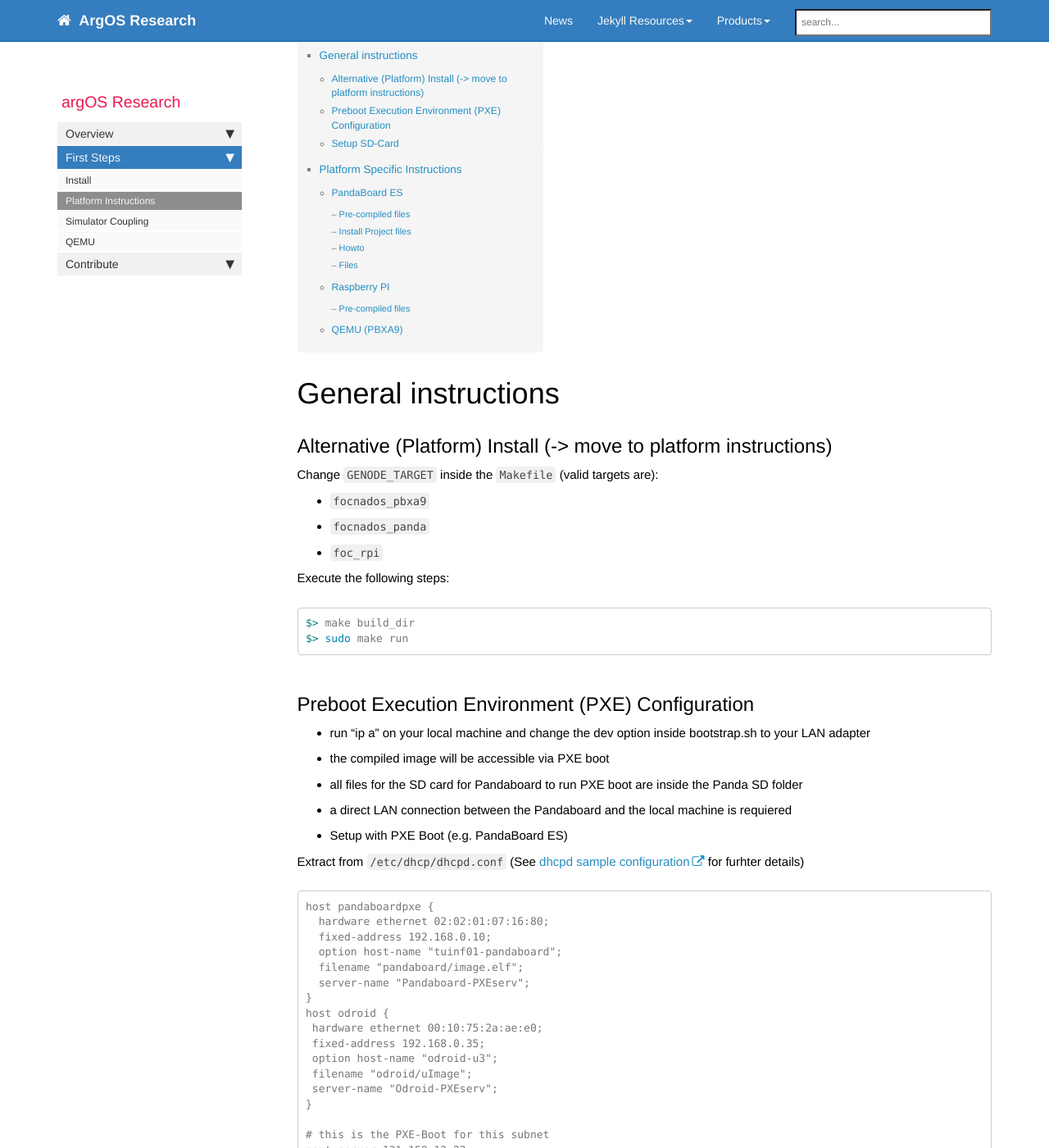
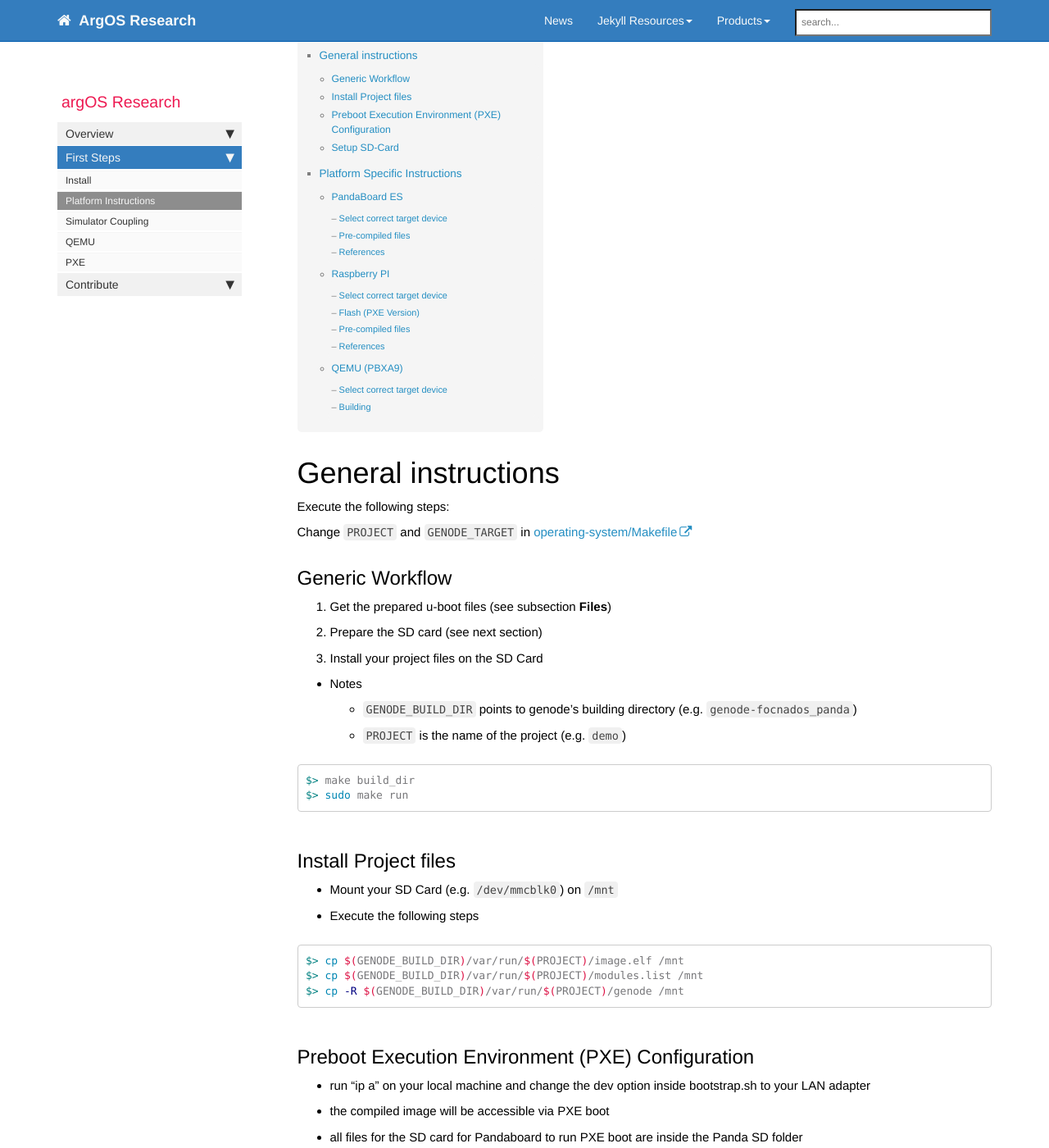
Before and after one commit to Flowm/argos-research.github.io, a Jekyll site: the page built from pages/argOS/platforms.md, in a window 1280 px wide and 1400 px high, scrolled down 190 px. Shown: the whole window at 82% size. Built offline with Jekyll 4.4.1, drawn with Linux system fonts in a browser that asks for light colours; nearby versions of some CDN libraries; comment, search, counter and statistics services are not loaded; some of the changed text lies outside the part shown.

Commit message:
pxe added

````diff
--- a/_data/sidebars/main_sidebar.yml
+++ b/_data/sidebars/main_sidebar.yml
@@ -36,6 +36,9 @@ entries:
     - title: QEMU
       url: /qemu.html
       output: web
+    - title: PXE
+      url: /pxe.html
+      output: web
 
   - title: Contribute
     output: web
--- a/pages/argOS/platforms.md
+++ b/pages/argOS/platforms.md
@@ -11,21 +11,34 @@ folder: "argOS"
 
 # General instructions
 
-## Alternative (Platform) Install (-> move to platform instructions)
+Execute the following steps:
 
-Change `GENODE_TARGET` inside the `Makefile` (valid targets are):
+Change `PROJECT` and `GENODE_TARGET` in [operating-system/Makefile](https://github.com/argos-research/operating-system/blob/master/Makefile)
 
-* `focnados_pbxa9`
+## Generic Workflow
+1. Get the prepared u-boot files (see subsection **Files**)
+2. Prepare the SD card (see next section)
+3. Install your project files on the SD Card
 
-* `focnados_panda`
+* Notes
 
-* `foc_rpi`
-
-Execute the following steps:
+  * `GENODE_BUILD_DIR` points to genode's building directory (e.g. `genode-focnados_panda`)
+  * `PROJECT` is the name of the project (e.g. `demo`)
 
 ```sh
 $> make build_dir
 $> sudo make run
+```
+## Install Project files
+
+* Mount your SD Card (e.g. `/dev/mmcblk0`) on `/mnt`
+
+* Execute the following steps
+
+```sh
+$> cp $(GENODE_BUILD_DIR)/var/run/$(PROJECT)/image.elf /mnt
+$> cp $(GENODE_BUILD_DIR)/var/run/$(PROJECT)/modules.list /mnt
+$> cp -R $(GENODE_BUILD_DIR)/var/run/$(PROJECT)/genode /mnt
 ```
 
 ## Preboot Execution Environment (PXE) Configuration
@@ -132,30 +145,19 @@ fi
 
 ## PandaBoard ES
 
-1. Get the prepared u-boot files (see subsection **Files**)
-2. Prepare the SD card (see next section)
-3. Install your project files on the SD Card
+### Select correct target device
+
+Change `GENODE_TARGET` inside the `Makefile` to `focnados_panda`
+
+```make
+GENODE_TARGET = focnados_panda
+```
 
 ### Pre-compiled files
+  * [U-boot Image](https://github.com/argos-research/operating-system/tree/master/Panda%20SD)
 
-### Install Project files
 
-* Mount your SD Card (e.g. `/dev/mmcblk0`) on `/mnt`
-
-* Execute the following steps
-
-```sh
-$> cp $(GENODE_BUILD_DIR)/var/run/$(PROJECT)/image.elf /mnt
-$> cp $(GENODE_BUILD_DIR)/var/run/$(PROJECT)/modules.list /mnt
-$> cp -R $(GENODE_BUILD_DIR)/var/run/$(PROJECT)/genode /mnt
-```
-
-* Notes
-
-  * `GENODE_BUILD_DIR` points to genode's building directory (e.g. `genode-focnados_panda`)
-  * `PROJECT` is the name of the project (e.g. `demo`)
-
-### Howto
+### References
 Further (deeper) information about this topic can be found under the following links:
 
 * [MLO & u-boot](http://elinux.org/Panda_How_to_MLO_%26_u-boot)
@@ -164,22 +166,42 @@ Further (deeper) information about this topic can be found under the following l
 
 * [Linux on ARM](https://eewiki.net/display/linuxonarm/PandaBoard)
 
-### Files
-* [U-boot Image](https://github.com/argos-research/operating-system/tree/master/Panda%20SD)
 
 ## Raspberry PI
 
-* [Uboot Image](https://nextcloud.os.in.tum.de/s/xAxEQYA57SIhnhz)
+### Select correct target device
+Change `GENODE_TARGET` inside the `Makefile` to `foc_rpi`
 
+```make
+GENODE_TARGET = foc_rpi
+```
+
+### Flash (PXE Version)
+**We are assuming DISK=/dev/mmcblk0 as your sd card device**.
+```sh
+sudo dd if=./RaspberryPiU-Boot.img of=/dev/mmcblk0 bs=4M
+```
+
+For further PXE/tftp instructions [pxe/tftp](/pxe.html) section.
+
+### Pre-compiled files
+* [RaspberryPiU-Boot.img](https://nextcloud.os.in.tum.de/s/xAxEQYA57SIhnhz)
+
+### References
 * [Building U-Boot](http://wiki.beyondlogic.org/index.php?title=Compiling_uBoot_RaspberryPi)
 
-### Pre-compiled files
+
 
 ## QEMU (PBXA9)
-Change `PROJECT` and `GENODE_TARGET` in [operating-system/Makefile](https://github.com/argos-research/operating-system/blob/master/Makefile)
-
-vor make run muss make vde ausgefuehr twerden
+### Select correct target device
 
 ```make
 GENODE_TARGET = focnados_pbxa9
 ```
+
+### Building
+* Execute the following steps
+```sh
+sudo make vde
+sudo make run
+```
````
Also changed, not shown: pages/argOS/pxe.md (added, +10 -0 lines).
